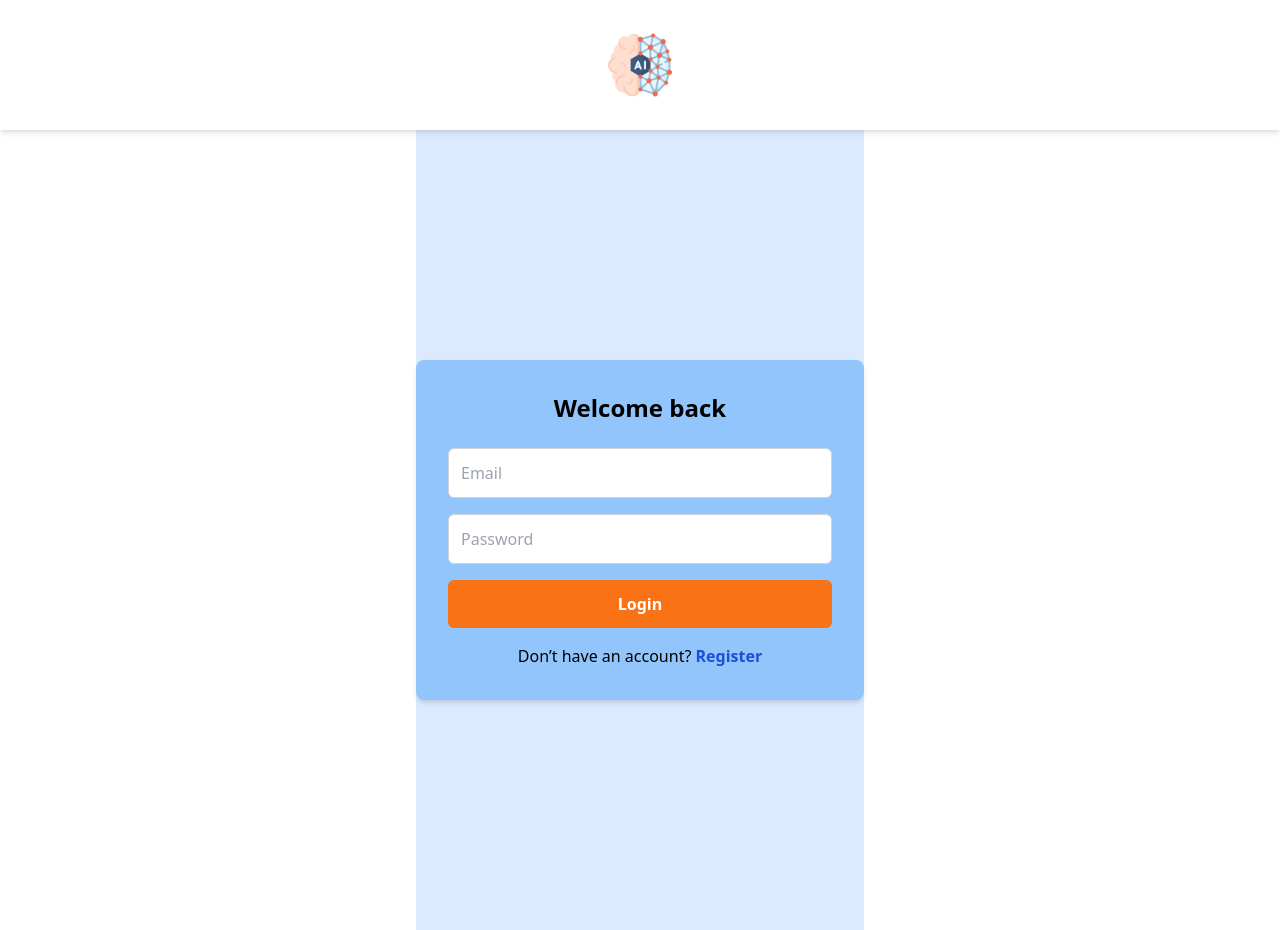
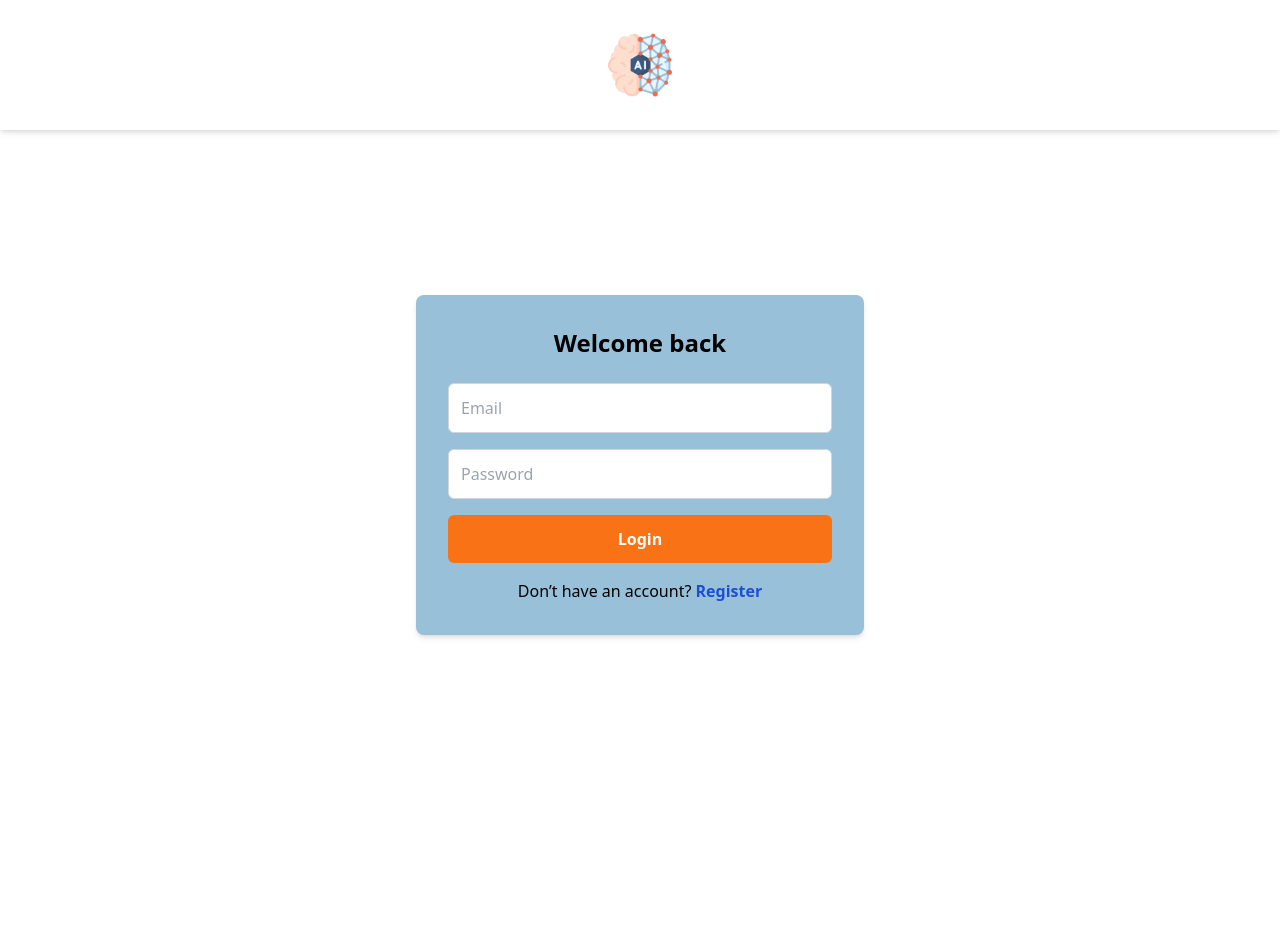
Before and after one commit to dolfa321/SaMaLe, a React (Create React App) app in the folder frontend/: page /login in a window 1280 px wide. After the commit the page ends 800 px from the top, so only its background shows below. Built offline with nearby package versions, Linux system fonts and the light colour scheme; no server answers.

Commit message:
Fixed frontend on login and register page

```diff
--- a/frontend/src/pages/Login.jsx
+++ b/frontend/src/pages/Login.jsx
@@ -54,8 +54,8 @@ function LoginForm() {
   };
 
   return (
-    <div className="min-h-screen flex items-center justify-center bg-blue-100">
-      <div className="bg-blue-300 p-8 rounded-lg shadow-md w-full max-w-md">
+    <div className="h-[calc(100vh-130px)] w-full flex items-center justify-center bg-white">
+      <div className="bg-custom-blue p-8 rounded-lg shadow-md w-full max-w-md">
         <h2 className="text-2xl font-bold text-center mb-6">Welcome back</h2>
         <form className="space-y-4" onSubmit={handleSubmit}>
           <input
--- a/frontend/src/pages/Register.jsx
+++ b/frontend/src/pages/Register.jsx
@@ -54,8 +54,8 @@ function RegisterForm() {
   };
 
   return (
-    <div className="min-h-screen flex items-center justify-center bg-blue-100">
-      <div className="bg-blue-300 p-8 rounded-lg shadow-md w-full max-w-md">
+    <div className="h-[calc(100vh-130px)] w-full flex items-center justify-center bg-white">
+      <div className="bg-custom-blue p-8 rounded-lg shadow-md w-full max-w-md">
         <h2 className="text-2xl font-bold text-center mb-6">
           Create an account
         </h2>
--- a/frontend/tailwind.config.js
+++ b/frontend/tailwind.config.js
@@ -7,6 +7,9 @@ module.exports = {
         raleway: ['Raleway', 'sans-serif'],
         roboto: ['Roboto', 'sans-serif'],
       },
+      colors: {
+        'custom-blue': '#98C1D9',
+      },
     },
   },
   plugins: [],
```
Also changed, not shown: frontend/src/assets/HANDS.png (added).
